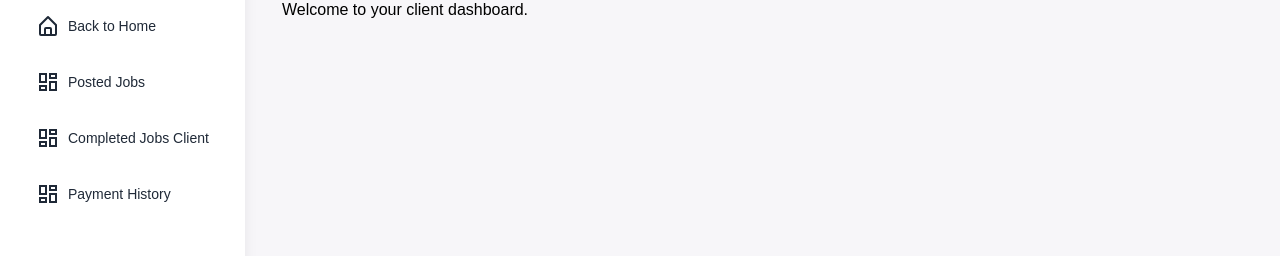
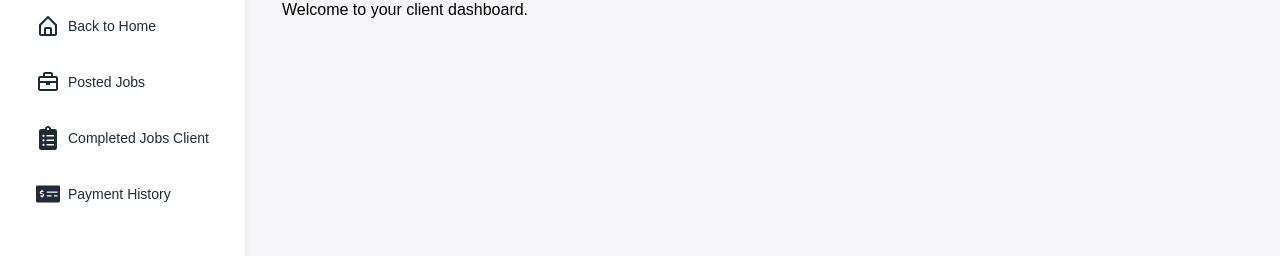
Before and after one commit to amitavrchy/crm, a Next.js app: page /dashboard/client in a window 1280 px wide. Shown: the part 158-414 px from the top of the page. Built offline with nearby package versions, Linux system fonts and the light colour scheme; no server answers.

Commit message:
sidebar layout icons changed

```diff
--- a/src/components/dashboard/SidebarLayout.js
+++ b/src/components/dashboard/SidebarLayout.js
@@ -1,18 +1,18 @@
 import { MdOutlineDashboard } from "react-icons/md";
+import { BiHomeAlt, BiBriefcase, BiCheckCircle, BiXCircle } from "react-icons/bi";
+import { FaClipboardList, FaMoneyCheckAlt } from "react-icons/fa";
+import { RiFileList3Line } from "react-icons/ri";
 import { usePathname } from "next/navigation";
 import Link from "next/link";
-import { BiHomeAlt } from "react-icons/bi";
 
 const Sidebar = ({ isSidebarOpen, toggleSidebar }) => {
   const pathname = usePathname();
 
-  // Helper function to check if the link is active
   const isActive = (route) =>
     pathname === route
       ? "bg-[#d9f3ea] text-green-700"
       : "text-gray-800 hover:bg-[#d9f3ea]";
 
-  // Define common menu items
   const commonMenuItems = [
     {
       href: "/dashboard",
@@ -26,58 +26,57 @@ const Sidebar = ({ isSidebarOpen, toggleSidebar }) => {
     },
   ];
 
-  // Define menu items based on the current route
   const getMenuItems = () => {
     if (pathname.startsWith("/dashboard/vendor")) {
       return [
         ...commonMenuItems,
-        // Add vendor-specific items here
+        // Add more menu items for vendor
       ];
     } else if (pathname.startsWith("/dashboard/client")) {
       return [
         ...commonMenuItems,
         {
           href: "/dashboard/client/postedJobs",
-          icon: <MdOutlineDashboard className="text-2xl mr-2" />,
+          icon: <BiBriefcase className="text-2xl mr-2" />,
           label: "Posted Jobs",
         },
         {
           href: "/dashboard/client/completedJobsClient",
-          icon: <MdOutlineDashboard className="text-2xl mr-2" />,
+          icon: <FaClipboardList className="text-2xl mr-2" />,
           label: "Completed Jobs Client",
         },
         {
           href: "/dashboard/client/paymentHistory",
-          icon: <MdOutlineDashboard className="text-2xl mr-2" />,
+          icon: <FaMoneyCheckAlt className="text-2xl mr-2" />,
           label: "Payment History",
         },
       ];
     } else if (pathname.startsWith("/dashboard/admin")) {
       return [
         ...commonMenuItems,
-        // Add admin-specific items here
+      // Add more menu items for admin
       ];
     } else if (pathname.startsWith("/dashboard/employee")) {
       return [
         ...commonMenuItems,
         {
           href: "/dashboard/employee/appliedJobs",
-          icon: <MdOutlineDashboard className="text-2xl mr-2" />,
+          icon: <RiFileList3Line className="text-2xl mr-2" />,
           label: "Applied Jobs",
         },
         {
           href: "/dashboard/employee/approvedJobs",
-          icon: <MdOutlineDashboard className="text-2xl mr-2" />,
+          icon: <BiCheckCircle className="text-2xl mr-2" />,
           label: "Approved Jobs",
         },
         {
           href: "/dashboard/employee/rejectedJobs",
-          icon: <MdOutlineDashboard className="text-2xl mr-2" />,
+          icon: <BiXCircle className="text-2xl mr-2" />,
           label: "Rejected Jobs",
         },
         {
           href: "/dashboard/employee/completedJobs",
-          icon: <MdOutlineDashboard className="text-2xl mr-2" />,
+          icon: <FaClipboardList className="text-2xl mr-2" />,
           label: "Completed Jobs",
         },
       ];
@@ -86,12 +85,12 @@ const Sidebar = ({ isSidebarOpen, toggleSidebar }) => {
     }
   };
 
-
   return (
     <nav
       id="sidebar"
-      className={`lg:min-w-[250px] w-max max-lg:min-w-8 transition-all duration-500 ${isSidebarOpen ? "w-max" : "max-lg:w-0 max-lg:invisible"
-        }`}
+      className={`lg:min-w-[250px] w-max max-lg:min-w-8 transition-all duration-500 ${
+        isSidebarOpen ? "w-max" : "max-lg:w-0 max-lg:invisible"
+      }`}
     >
       <div
         id="sidebar-collapse-menu"
```
